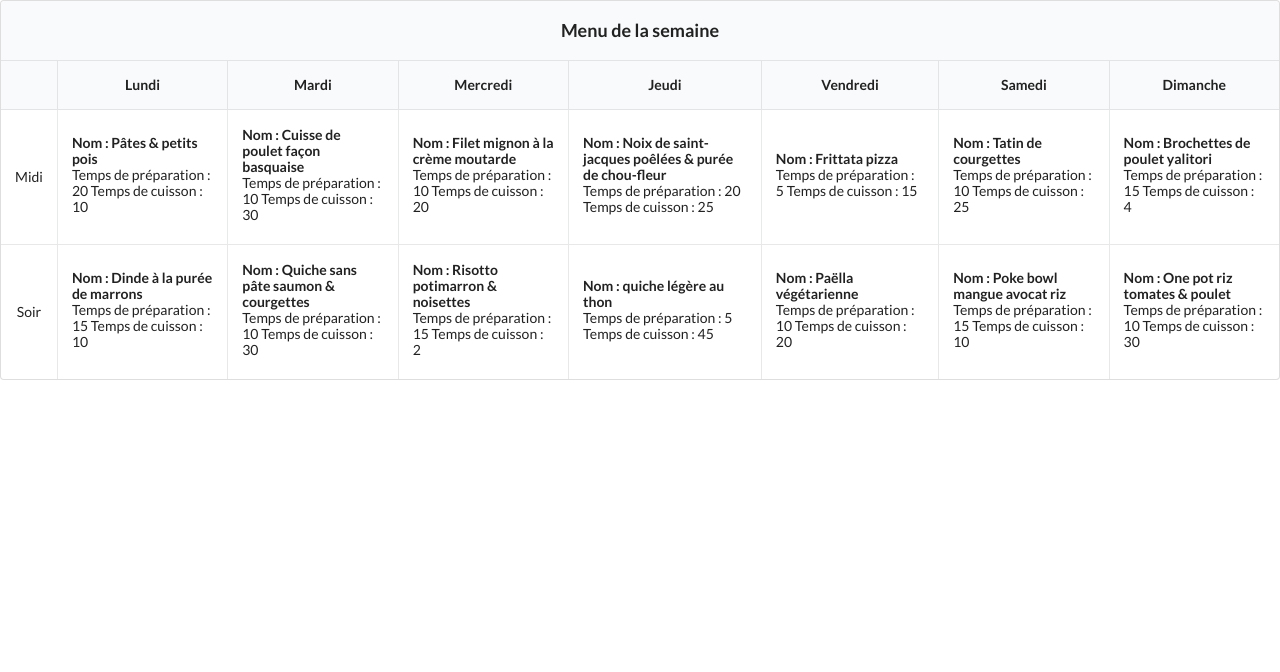
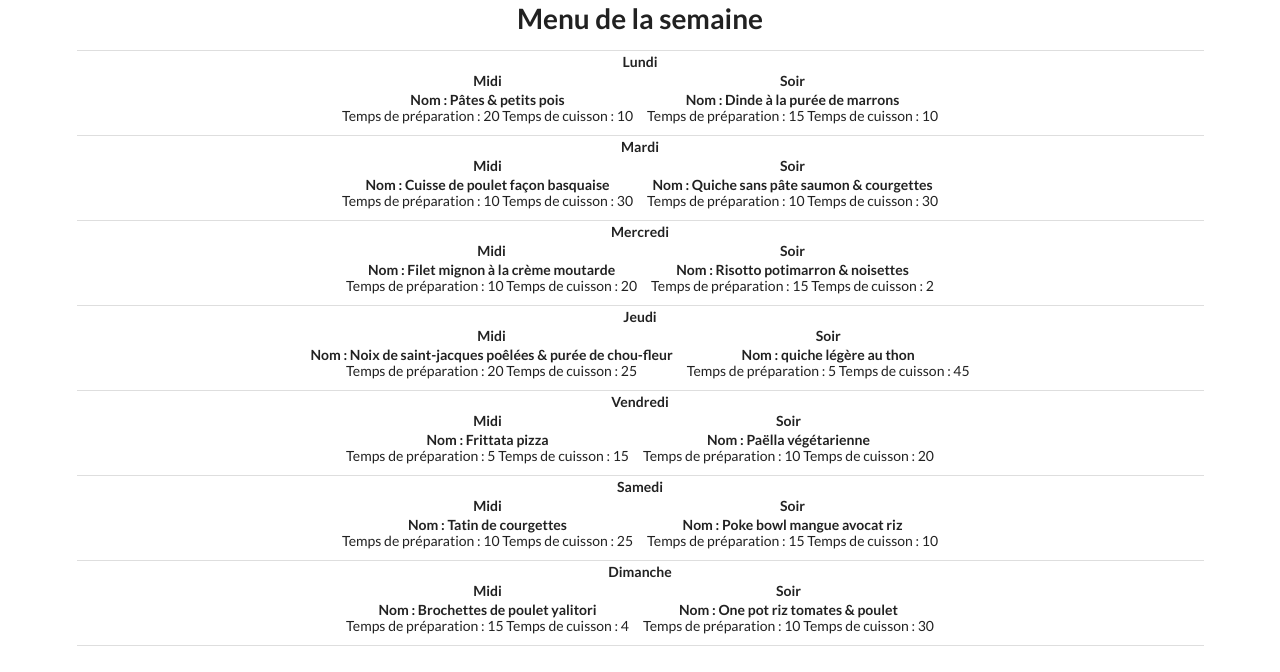
Before and after one commit to brock37/Familly_Eat, a Vue app: page / in a window 1280 px wide. Shown: the top 672 px of the page. Built offline with nearby package versions, Linux system fonts and the light colour scheme.

Commit message:
Change layout for horizontal list into celled list

```diff
--- a/src/components/WeekMeal.vue
+++ b/src/components/WeekMeal.vue
@@ -1,25 +1,24 @@
 <template lang="html">
-  <div class="weekmeal">
-    <table class="ui celled padded table">
-      <thead>
-        <tr>
-          <th colspan="8" class="ui center aligned header">Menu de la semaine</th>
-        </tr>
-        <tr>
-          <th></th>
-          <th v-for="jour in JourSemaine" class="center aligned"> {{ jour }}</th>
-        </tr>
+  <div class="weekmeal ui center aligned container">
+    <h1>Menu de la semaine</h1>
+    <div class="ui celled list ">
+      <div class="item" v-for="jour in JourSemaine">
+        <div class="header">{{ jour }}</div>
+          <div class="content" >
 
-      </thead>
-      <tbody>
-        <tr v-for="x in 2">
-          <td class="center aligned"> {{ repas[x-1] }}</td>
-          <td v-for="y in 7">
-            <Meal :meal="mealForWeek[(y-1)+(x-1)*7]" v-on:change-meal="changeMeal((y-1)+(x-1)*7)"/>
-          </td>
-        </tr>
-      </tbody>
-    </table>
+            <div class="ui horizontal list">
+              <div class="item" v-for="r in repas">
+                <div class="content">
+                  <div class="header">{{ r }}</div>
+                  <Meal :meal="mealForWeek[JourSemaine.indexOf(jour) + repas.indexOf(r) * 7]" v-on:change-meal="changeMeal(JourSemaine.indexOf(jour) + repas.indexOf(r) * 7)"/>
+                </div>
+              </div>
+            </div>
+
+          </div>
+        </div>
+      </div>
+    </div>
   </div>
 </template>
 
```
